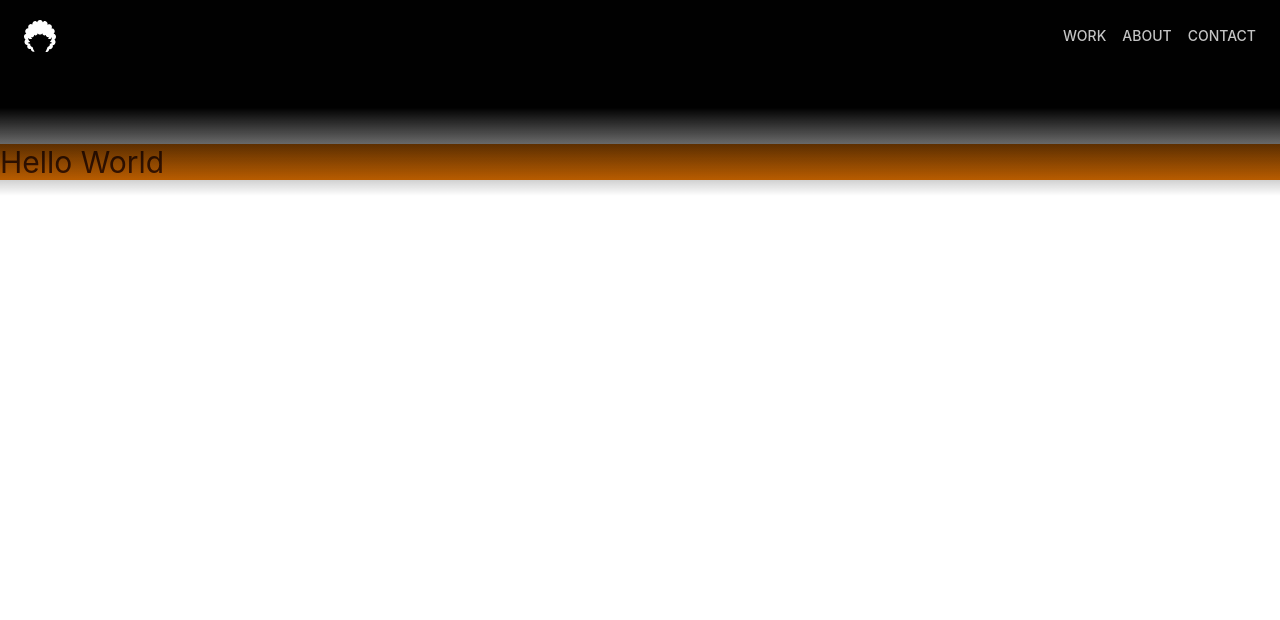
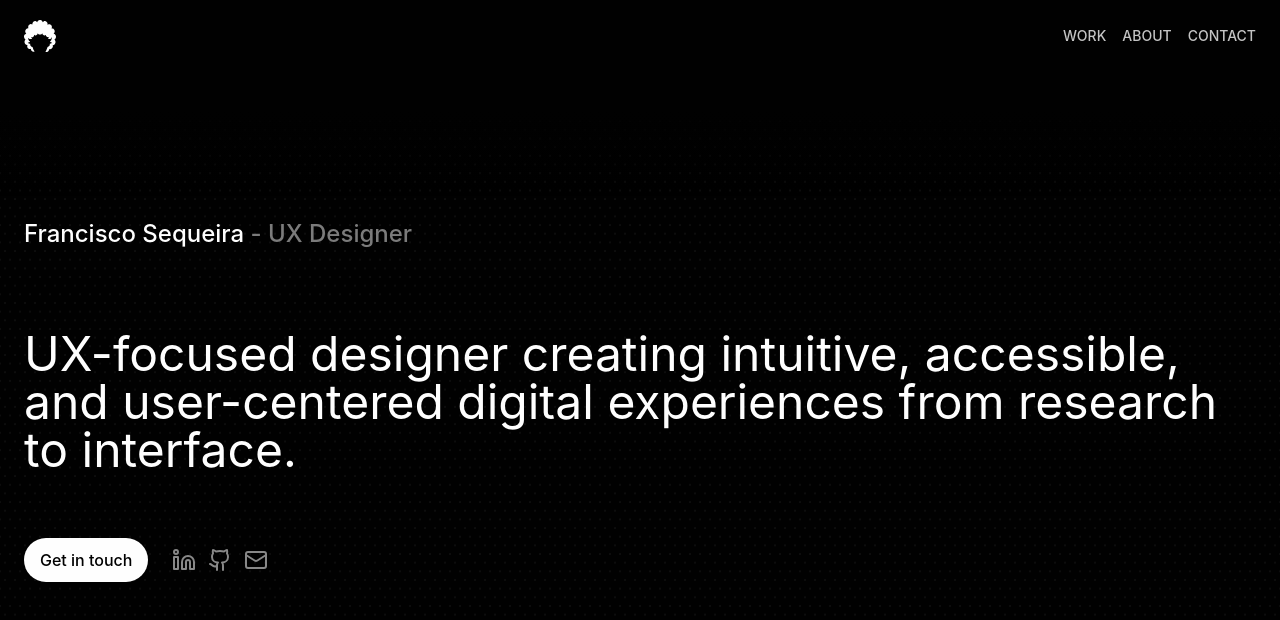
Before and after one commit to francis323/Portfolio, a React (Vite) app: page / in a window 1280 px wide. Shown: the top 620 px of the page. Built offline with nearby package versions, Linux system fonts and the light colour scheme.

Commit message:
feat: create Home component and update App layout with routing

```diff
--- a/src/App.jsx
+++ b/src/App.jsx
@@ -1,17 +1,14 @@
 import { BrowserRouter, Routes, Route } from "react-router-dom"
 import { NavBar } from "./components/layout/NavBar"
+import { Home } from "./components/pages/Home"
 function App() {
 
   return (
     <BrowserRouter>
       <NavBar />
-      <main className="mt-36">
+      <main className="max-w-308 mx-auto">
         <Routes>
-          <Route path="/" element={
-            <div className='bg-amber-600'>
-              <h1 className='text-3xl text-amber-950'>Hello World</h1>
-            </div>
-          } />
+          <Route path="/" element={<Home />} />
         </Routes>
       </main>
 
--- /dev/null
+++ b/src/components/pages/Home.jsx
@@ -0,0 +1,31 @@
+import { div } from "framer-motion/client";
+import { Linkedin, Github, Mail } from "lucide-react";
+
+export function Home() {
+    return (
+        <div className="h-screen flex flex-col w-full justify-center gap-4">
+            <div className="flex flex-col gap-20">
+                <p className="text-2xl font-medium">Francisco Sequeira <span className="text-span">- UX Designer</span></p>
+                <h1 className="text-5xl">UX-focused designer creating intuitive, accessible, and user-centered digital experiences from research to interface.</h1>
+            </div>
+
+            <div className="flex items-center justify-start gap-6 mt-12">
+                <a href="#" className="bg-foreground font-medium text-background hover:scale-105 py-2.5 px-4 rounded-full transition-all duration-300">
+                    Get in touch
+                </a>
+                <div className="flex gap-3">
+                    <a href="#" className="text-terciary hover:text-foreground hover:scale-105 transition-all duration-300">
+                        <Linkedin />
+                    </a>
+                    <a href="#" className="text-terciary hover:text-foreground hover:scale-105 transition-all duration-300">
+                        <Github />
+                    </a>
+                    <a href="#" className="text-terciary hover:text-foreground hover:scale-105 transition-all duration-300">
+                        <Mail />
+                    </a>
+                </div>
+            </div>
+
+        </div>
+    )
+}
--- a/src/index.css
+++ b/src/index.css
@@ -1,6 +1,6 @@
 @import "tailwindcss";
 
-@theme{
+@theme {
     --color-background: #010101;
     --color-foreground: #FEFEFE;
     --color-span: #7B7B7B;
@@ -13,8 +13,13 @@
     --font-inter: 'Inter', sans-serif;
 }
 
-body{
-    /* background-color: var(--color-background); */
+body {
+    background-color: var(--color-background);
+    background-image:
+        radial-gradient(circle, #b0b0b011 1.5px, transparent 1.5px),
+        radial-gradient(circle, #b0b0b011 1.5px, transparent 1.5px);
+    background-size: 10px 17.32px;
+    background-position: 0 0, 5px 8.66px;
     color: var(--color-foreground);
     font-family: var(--font-inter);
 }
```
